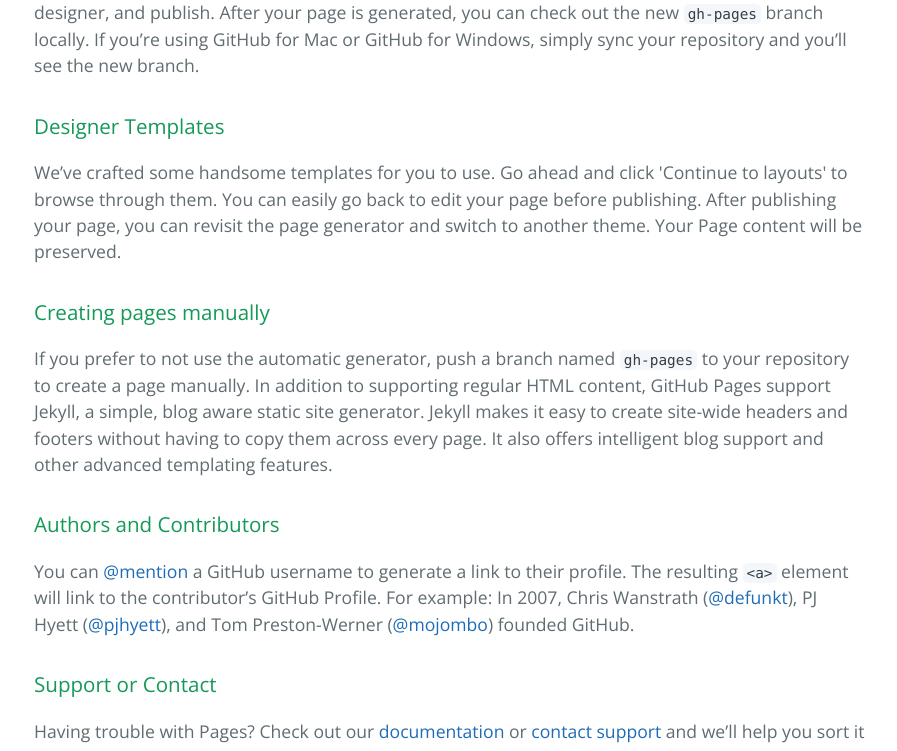
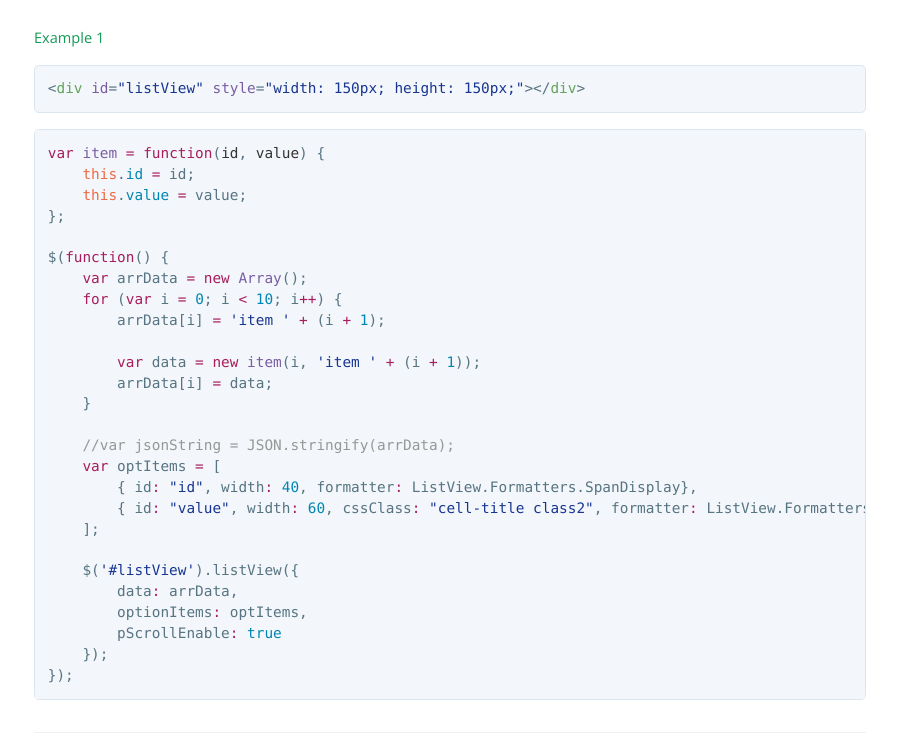
Before and after one commit to mangonugen/jQueryListview, a plain HTML site: page index.html in a window 1280 px wide. Shown: the part 470-1221 px from the top of the page, without its empty margins (190-1087 px from the left). Drawn offline with nearby package versions, Linux system fonts and the light colour scheme.

```diff
--- a/index.html
+++ b/index.html
@@ -19,30 +19,42 @@
     </section>
 
     <section class="main-content">
-      <h3>
-<a id="welcome-to-github-pages" class="anchor" href="#welcome-to-github-pages" aria-hidden="true"><span class="octicon octicon-link"></span></a>Welcome to GitHub Pages.</h3>
+      <h1>
+<a id="jquerylistview" class="anchor" href="#jquerylistview" aria-hidden="true"><span class="octicon octicon-link"></span></a>jQueryListview</h1>
 
-<p>This automatic page generator is the easiest way to create beautiful pages for all of your projects. Author your page content here <a href="https://guides.github.com/features/mastering-markdown/">using GitHub Flavored Markdown</a>, select a template crafted by a designer, and publish. After your page is generated, you can check out the new <code>gh-pages</code> branch locally. If you’re using GitHub for Mac or GitHub for Windows, simply sync your repository and you’ll see the new branch.</p>
+<p>This jQuery plugin is currently incomplete.</p>
 
-<h3>
-<a id="designer-templates" class="anchor" href="#designer-templates" aria-hidden="true"><span class="octicon octicon-link"></span></a>Designer Templates</h3>
+<h5>
+<a id="example-1" class="anchor" href="#example-1" aria-hidden="true"><span class="octicon octicon-link"></span></a>Example 1</h5>
 
-<p>We’ve crafted some handsome templates for you to use. Go ahead and click 'Continue to layouts' to browse through them. You can easily go back to edit your page before publishing. After publishing your page, you can revisit the page generator and switch to another theme. Your Page content will be preserved.</p>
+<div class="highlight highlight-html"><pre>&lt;<span class="pl-ent">div</span> <span class="pl-e">id</span>=<span class="pl-s"><span class="pl-pds">"</span>listView<span class="pl-pds">"</span></span> <span class="pl-e">style</span>=<span class="pl-s"><span class="pl-pds">"</span>width: 150px; height: 150px;<span class="pl-pds">"</span></span>&gt;&lt;/<span class="pl-ent">div</span>&gt;</pre></div>
 
-<h3>
-<a id="creating-pages-manually" class="anchor" href="#creating-pages-manually" aria-hidden="true"><span class="octicon octicon-link"></span></a>Creating pages manually</h3>
+<div class="highlight highlight-javascript"><pre><span class="pl-k">var</span> <span class="pl-en">item</span> <span class="pl-k">=</span> <span class="pl-k">function</span>(<span class="pl-smi">id</span>, <span class="pl-smi">value</span>) {
+    <span class="pl-v">this</span>.<span class="pl-c1">id</span> <span class="pl-k">=</span> id;
+    <span class="pl-v">this</span>.<span class="pl-c1">value</span> <span class="pl-k">=</span> value;
+};
 
-<p>If you prefer to not use the automatic generator, push a branch named <code>gh-pages</code> to your repository to create a page manually. In addition to supporting regular HTML content, GitHub Pages support Jekyll, a simple, blog aware static site generator. Jekyll makes it easy to create site-wide headers and footers without having to copy them across every page. It also offers intelligent blog support and other advanced templating features.</p>
+$(<span class="pl-k">function</span>() {
+    <span class="pl-k">var</span> arrData <span class="pl-k">=</span> <span class="pl-k">new</span> <span class="pl-en">Array</span>();
+    <span class="pl-k">for</span> (<span class="pl-k">var</span> i <span class="pl-k">=</span> <span class="pl-c1">0</span>; i <span class="pl-k">&lt;</span> <span class="pl-c1">10</span>; i<span class="pl-k">++</span>) {
+        arrData[i] <span class="pl-k">=</span> <span class="pl-s"><span class="pl-pds">'</span>item <span class="pl-pds">'</span></span> <span class="pl-k">+</span> (i <span class="pl-k">+</span> <span class="pl-c1">1</span>);
 
-<h3>
-<a id="authors-and-contributors" class="anchor" href="#authors-and-contributors" aria-hidden="true"><span class="octicon octicon-link"></span></a>Authors and Contributors</h3>
+        <span class="pl-k">var</span> data <span class="pl-k">=</span> <span class="pl-k">new</span> <span class="pl-en">item</span>(i, <span class="pl-s"><span class="pl-pds">'</span>item <span class="pl-pds">'</span></span> <span class="pl-k">+</span> (i <span class="pl-k">+</span> <span class="pl-c1">1</span>));
+        arrData[i] <span class="pl-k">=</span> data;
+    }
 
-<p>You can <a href="https://github.com/blog/821" class="user-mention">@mention</a> a GitHub username to generate a link to their profile. The resulting <code>&lt;a&gt;</code> element will link to the contributor’s GitHub Profile. For example: In 2007, Chris Wanstrath (<a href="https://github.com/defunkt" class="user-mention">@defunkt</a>), PJ Hyett (<a href="https://github.com/pjhyett" class="user-mention">@pjhyett</a>), and Tom Preston-Werner (<a href="https://github.com/mojombo" class="user-mention">@mojombo</a>) founded GitHub.</p>
+    <span class="pl-c">//var jsonString = JSON.stringify(arrData);</span>
+    <span class="pl-k">var</span> optItems <span class="pl-k">=</span> [
+        { id<span class="pl-k">:</span> <span class="pl-s"><span class="pl-pds">"</span>id<span class="pl-pds">"</span></span>, width<span class="pl-k">:</span> <span class="pl-c1">40</span>, formatter<span class="pl-k">:</span> ListView.Formatters.SpanDisplay},
+        { id<span class="pl-k">:</span> <span class="pl-s"><span class="pl-pds">"</span>value<span class="pl-pds">"</span></span>, width<span class="pl-k">:</span> <span class="pl-c1">60</span>, cssClass<span class="pl-k">:</span> <span class="pl-s"><span class="pl-pds">"</span>cell-title class2<span class="pl-pds">"</span></span>, formatter<span class="pl-k">:</span> ListView.Formatters.SpanDisplay}
+    ];
 
-<h3>
-<a id="support-or-contact" class="anchor" href="#support-or-contact" aria-hidden="true"><span class="octicon octicon-link"></span></a>Support or Contact</h3>
-
-<p>Having trouble with Pages? Check out our <a href="https://help.github.com/pages">documentation</a> or <a href="https://github.com/contact">contact support</a> and we’ll help you sort it out.</p>
+    $(<span class="pl-s"><span class="pl-pds">'</span>#listView<span class="pl-pds">'</span></span>).listView({
+        data<span class="pl-k">:</span> arrData,
+        optionItems<span class="pl-k">:</span> optItems,
+        pScrollEnable<span class="pl-k">:</span> <span class="pl-c1">true</span>
+    });
+});</pre></div>
 
       <footer class="site-footer">
         <span class="site-footer-owner"><a href="https://github.com/mantnguyen/jQueryListview">Jquerylistview</a> is maintained by <a href="https://github.com/mantnguyen">mantnguyen</a>.</span>
```
Also changed, not shown: params.json (+1 -1 lines).
